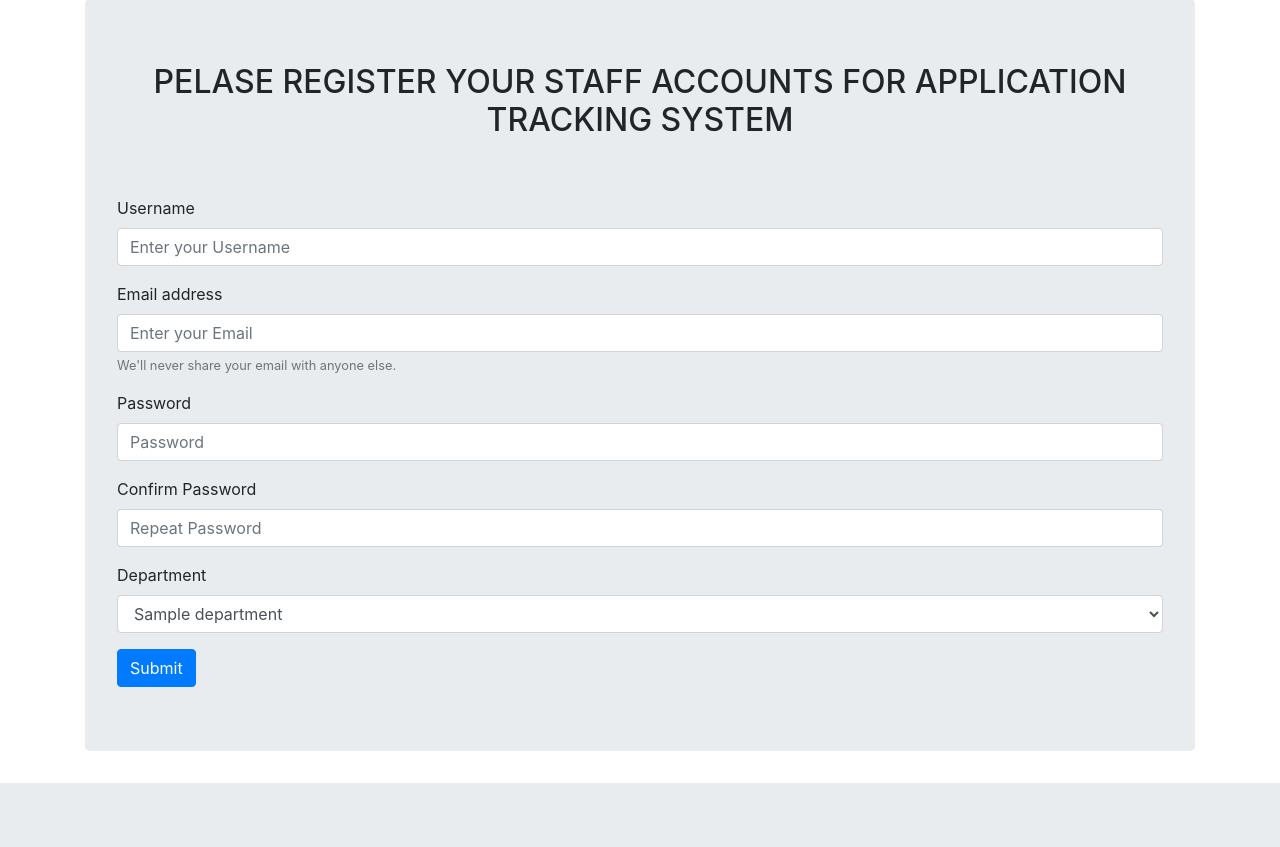
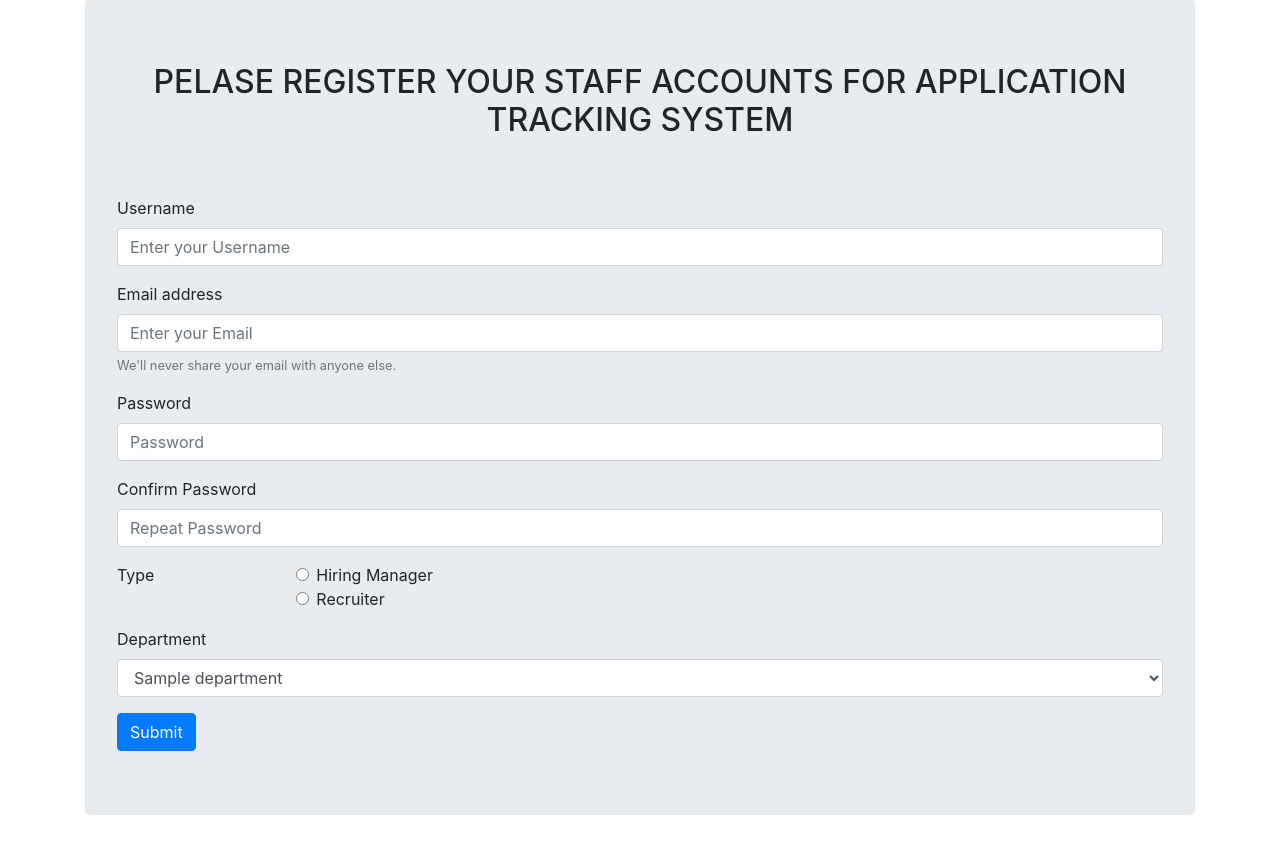
Before and after one commit to PatelFarhaan/application-tracking-system, a Flask app: page /create-rc-hr-accounts in a window 1280 px wide. Shown: the part 257-1104 px from the top of the page. Before the commit the page ends 1040 px from the top, so only its background shows below. Run offline with Flask 2, Linux system fonts and the light colour scheme; a user stored in the database is signed in; tables that the repository leaves empty hold one stand-in row (values such as "Sample post"); parts of the project's set-up code (start-up, migrations or seed data) failed here and were passed over; some libraries are stand-ins or nearby versions.

Commit message:
mac side changes done

```diff
--- a/project/admin/views.py
+++ b/project/admin/views.py
@@ -1,8 +1,8 @@
 import datetime
 from project import db, app
 from project.models import Users, Employee, Department
-from flask_login import login_required, login_user, logout_user
 from werkzeug.security import check_password_hash, generate_password_hash
+from flask_login import login_required, login_user, logout_user, current_user
 from flask import render_template, request, Blueprint, redirect, url_for, session
 
 
@@ -12,6 +12,8 @@ admin_blueprint = Blueprint('admin', __name__, template_folder='templates')
 
 @admin_blueprint.route('/admin-view', methods=['GET', 'POST'])
 def login():
+    print("###################################################################################################")
+
     session.clear()
     if request.method == 'POST':
         admin_email = request.form.get('admin_email', None)
@@ -37,15 +39,18 @@ def login():
 @admin_blueprint.route('/create-rc-hr-accounts', methods=['GET', 'POST'])
 @login_required
 def create_rc_hr_accounts():
+    print("###################################################################################################")
+    print(current_user)
     dept_names = Department.query.all()
     department_list = [x.name for x in dept_names]
 
     if request.method == 'POST':
+        email = request.form.get('email', None)
         name = request.form.get('username', None)
-        email = request.form.get('email', None)
         password = request.form.get('password', None)
+        type = request.form.get('gridRadios', None)
+        department = request.form.get('department', None)
         repeat_password = request.form.get('repeat_password', None)
-        department = request.form.get('department', None)
 
         dept_obj = Department.query.filter_by(name=department).first()
 
@@ -54,6 +59,9 @@ def create_rc_hr_accounts():
 
         if email == None:
             return render_template('hr_recruiter_account_create.html', warning='Email cannot be None')
+
+        if type == None:
+            return render_template('hr_recruiter_account_create.html', warning='Type cannot be None')
 
         if password == None:
             return render_template('hr_recruiter_account_create.html', warning='Password cannot be None')
@@ -76,11 +84,12 @@ def create_rc_hr_accounts():
         emp_obj = Employee.query.filter_by(email=email).first()
         emp_user_obj = Users(emp_id=emp_obj.id,
                              dept_id=dept_obj.id,
-                             type='Hiring Manager',
+                             type=type,
                              hashed_password=generate_password_hash(password))
         db.session.add(emp_user_obj)
         db.session.commit()
         return redirect(url_for('admin.create_rc_hr_accounts'))
+    print(current_user)
     return render_template('hr_recruiter_account_create.html',department_list=department_list)
 
 
--- a/project/templates/hr_recruiter_account_create.html
+++ b/project/templates/hr_recruiter_account_create.html
@@ -48,6 +48,26 @@
       <input type="password" class="form-control" name="repeat_password" placeholder="Repeat Password">
     </div>
 
+  <fieldset class="form-group">
+      <div class="row">
+        <legend class="col-form-label col-sm-2 pt-0">Type</legend>
+        <div class="col-sm-10">
+          <div class="form-check">
+            <input class="form-check-input" type="radio" name="gridRadios" id="gridRadios1" value="Hiring Manager">
+            <label class="form-check-label" for="gridRadios1">
+              Hiring Manager
+            </label>
+          </div>
+          <div class="form-check">
+            <input class="form-check-input" type="radio" name="gridRadios" id="gridRadios2" value="Recruiter">
+            <label class="form-check-label" for="gridRadios2">
+              Recruiter
+            </label>
+          </div>
+        </div>
+      </div>
+    </fieldset>
+
     <div class="form-group">
         <label for="exampleInputEmail1">Department</label>
         <div class="dropdown">
```
Also changed, not shown: project/staff/views.py (+19 -6 lines).
